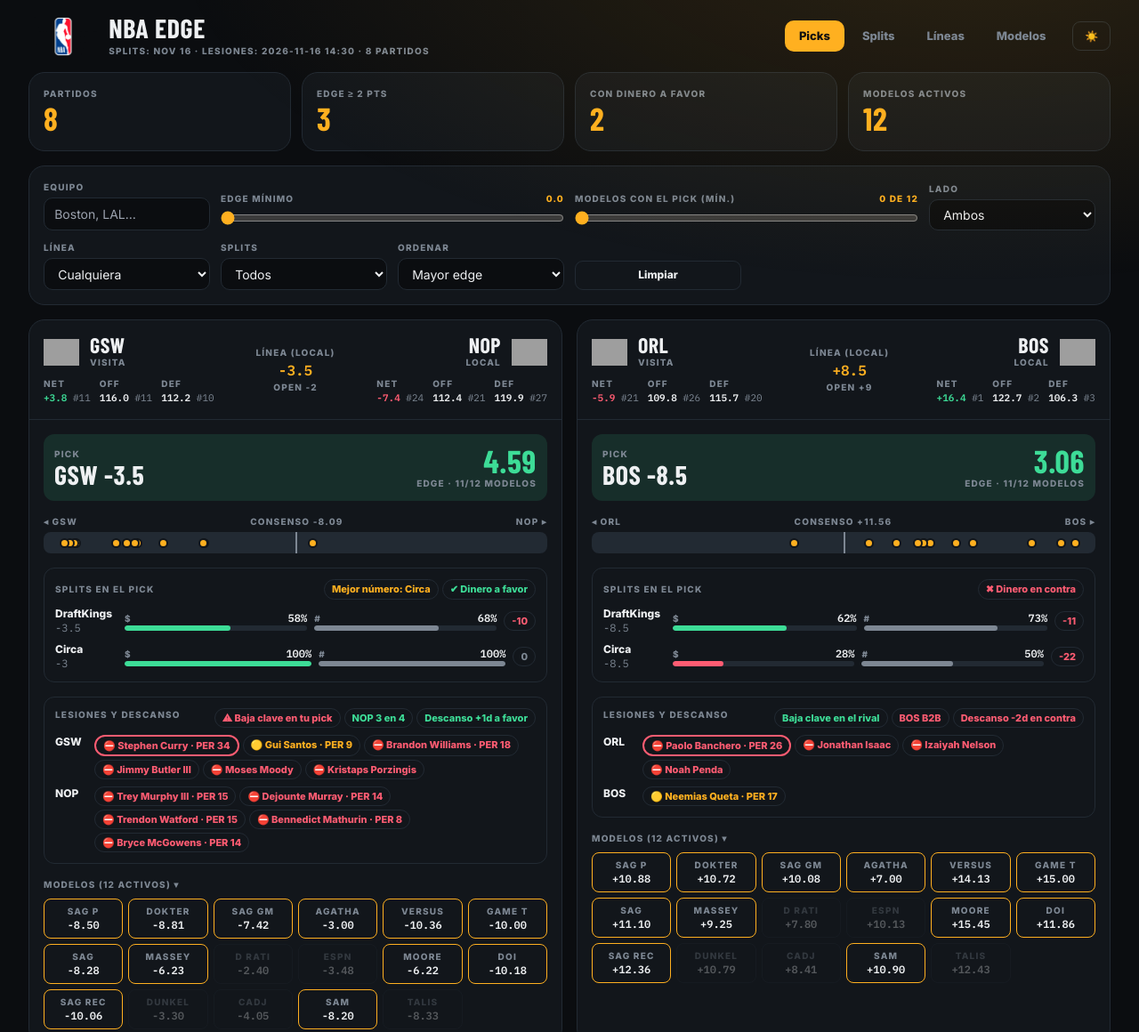
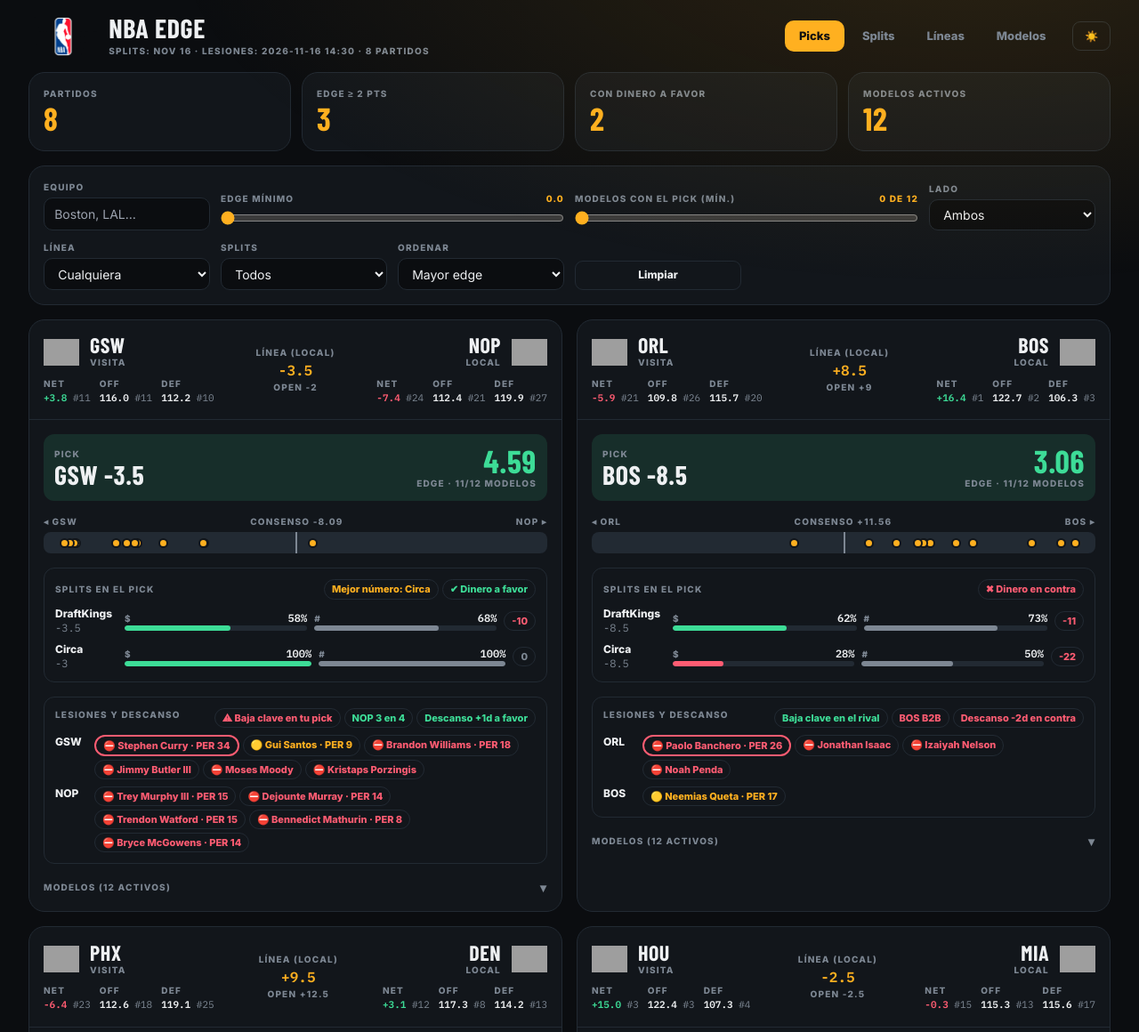
Before and after one commit to marcobets91/nba, a plain HTML site: page index.html in a window 1280 px wide. Shown: the top 1160 px of the page at 89% size. Drawn offline with nearby package versions, Linux system fonts and the light colour scheme; grey boxes are pictures that could not be loaded; a web font is replaced by a local one.

Commit message:
Add files via upload

```diff
--- a/index.html
+++ b/index.html
@@ -25,7 +25,7 @@ body:before{content:"";position:fixed;inset:0;pointer-events:none;background:rad
 .tab.on{background:var(--acc);color:#111}
 .nav{position:fixed;bottom:0;left:0;right:0;z-index:30;padding-bottom:env(safe-area-inset-bottom)}
 @media(min-width:768px){.nav{position:static;padding:0;background:none!important;border:0!important}body{padding-bottom:2rem}}
-details>summary{cursor:pointer;list-style:none}details>summary::-webkit-details-marker{display:none}
+details>summary{cursor:pointer;list-style:none}.arr{font-size:14px;transition:transform .2s}details[open] .arr{transform:rotate(180deg)}details>summary::-webkit-details-marker{display:none}
 .btn{background:var(--acc);color:#111;font-weight:800;font-size:12px;padding:.4rem .8rem;border-radius:9px}
 .btn2{border:1px solid var(--line);font-weight:700;font-size:12px;padding:.4rem .8rem;border-radius:9px}
 </style>
@@ -262,7 +262,7 @@ function card(x){
       <div class="relative h-6 rounded-lg" style="background:var(--line)"><i style="position:absolute;left:50%;top:0;bottom:0;width:2px;background:var(--mut)"></i>${dots}</div></div>
     <div class="rounded-xl p-3" style="border:1px solid var(--line)">${splitPanel(x)}</div>
     ${ctxPanel(x)}
-    <details open><summary class="lbl mb-2">Modelos (${x.n} activos) ▾</summary><div class="grid grid-cols-4 sm:grid-cols-6 gap-1.5 max-h-44 overflow-y-auto">${chips}</div></details>
+    <details><summary class="lbl flex items-center justify-between">Modelos (${x.n} activos)<span class="arr">▾</span></summary><div class="grid grid-cols-4 sm:grid-cols-6 gap-1.5 max-h-44 overflow-y-auto mt-2">${chips}</div></details>
   </div></article>`}
 
 /* ============ RENDER SPLITS ============ */
```
